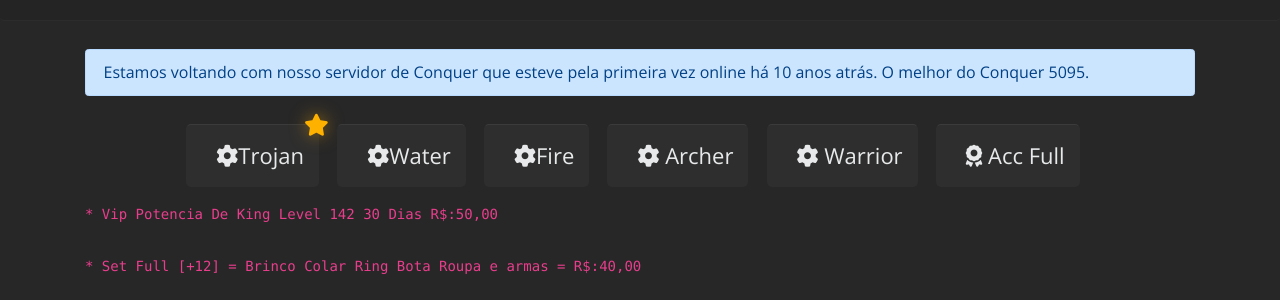
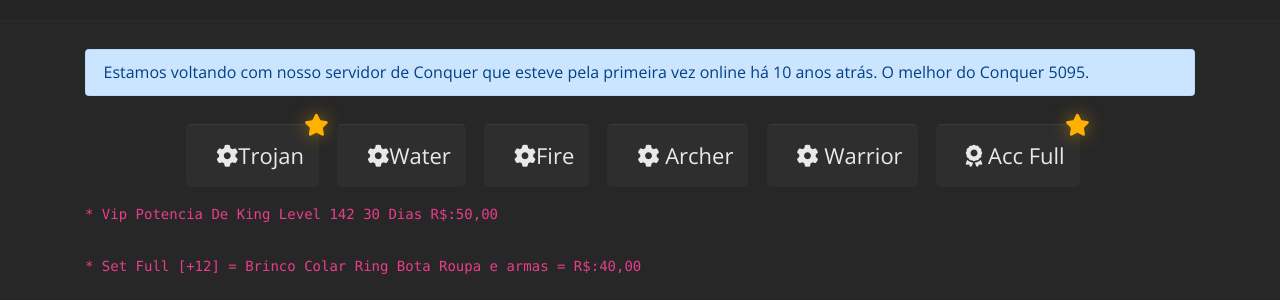
Before and after one commit to conquermedieval/conquermedieval.github.io, a Jekyll site: the page built from loja_online.html, in a window 1280 px wide. Shown: the part 247-547 px from the top of the page. Built offline with Jekyll 4.4.1, drawn with Linux system fonts in a browser that asks for light colours.

Commit message:
Update loja_online.html

```diff
--- a/loja_online.html
+++ b/loja_online.html
@@ -24,7 +24,7 @@
                 <i class="fas fa-cog"></i> Warrior
             </a>
             <a class="btn" role="button" href="#" data-toggle="modal" data-target="#accfull-modal">
-                <i class="fas fa-award"></i> Acc Full
+                <i class="fas fa-award"></i> Acc Full<i class="fa-solid fa-star"></i>
             </a>
         </div>
             </a>
```
